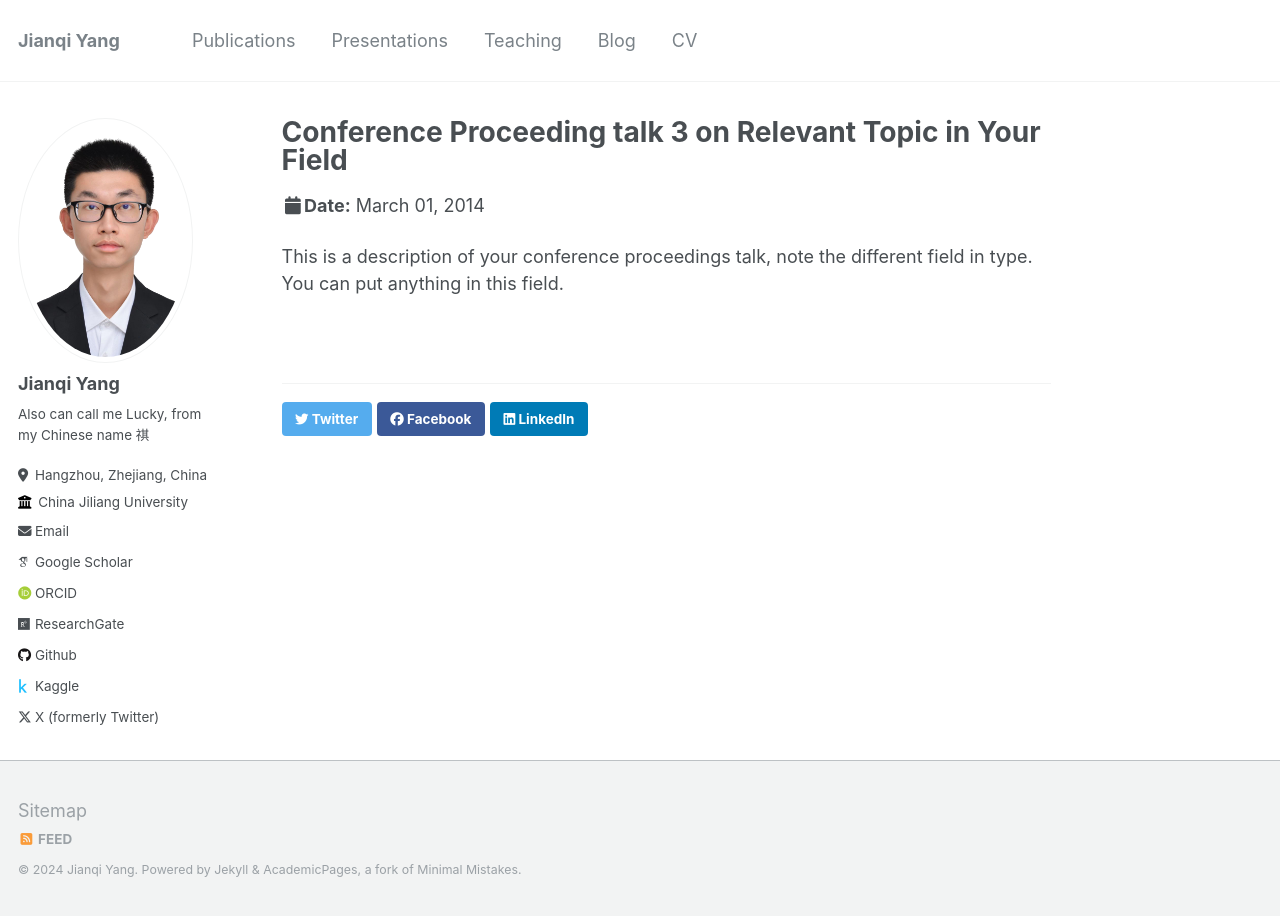
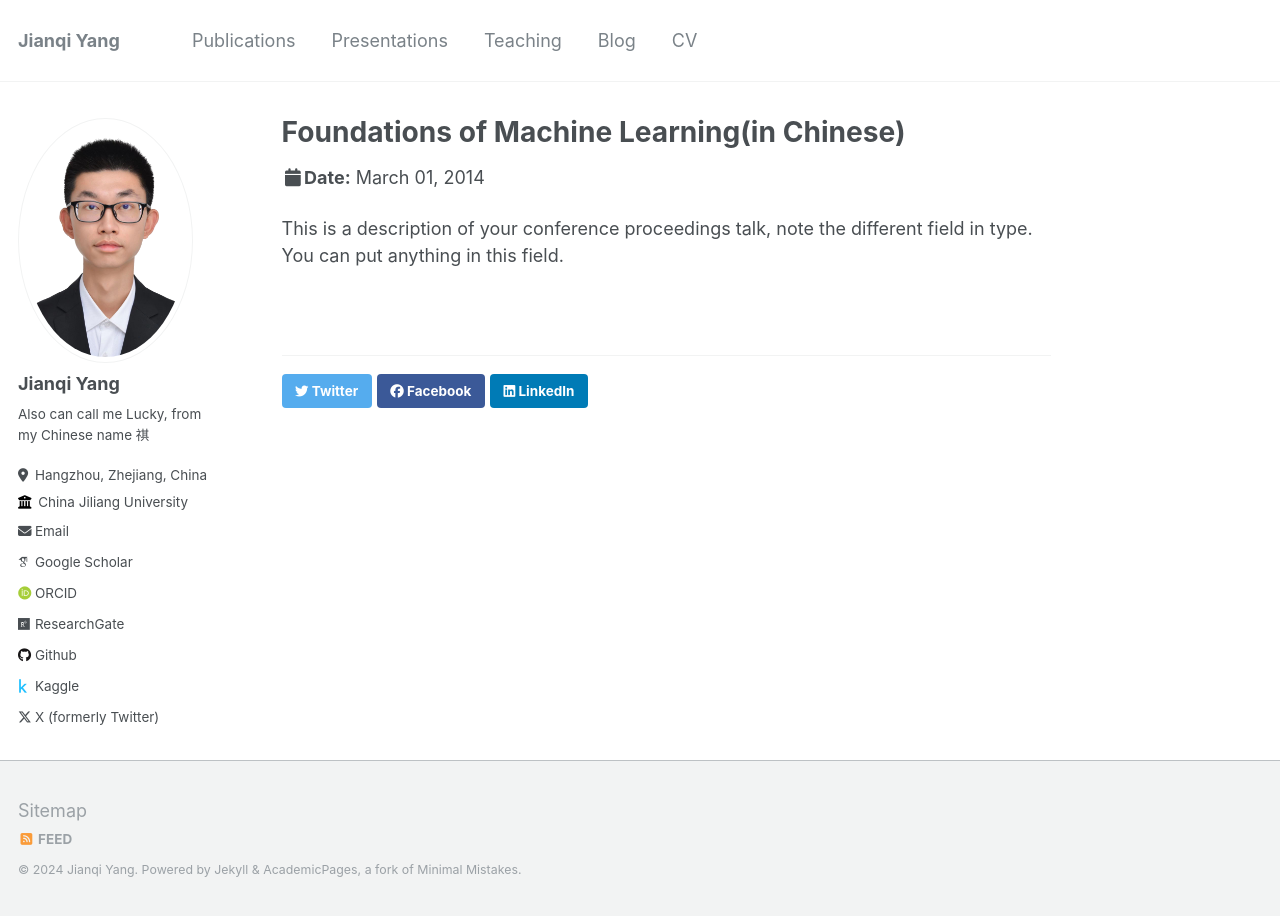
Before and after one commit to thinkswhat/thinkswhat.github.io, a Jekyll site: the page built from _talks/2014-03-01-talk-3.md, in a window 1280 px wide. Built offline with Jekyll 4.4.1, drawn with Linux system fonts in a browser that asks for light colours; some web fonts are replaced.

Commit message:
Update 2014-03-01-talk-3.md

```diff
--- a/_talks/2014-03-01-talk-3.md
+++ b/_talks/2014-03-01-talk-3.md
@@ -1,5 +1,5 @@
 ---
-title: "Conference Proceeding talk 3 on Relevant Topic in Your Field"
+title: "Foundations of Machine Learning(in Chinese)"
 collection: talks
 type: "Conference proceedings talk"
 permalink: /talks/2014-03-01-talk-3
```
